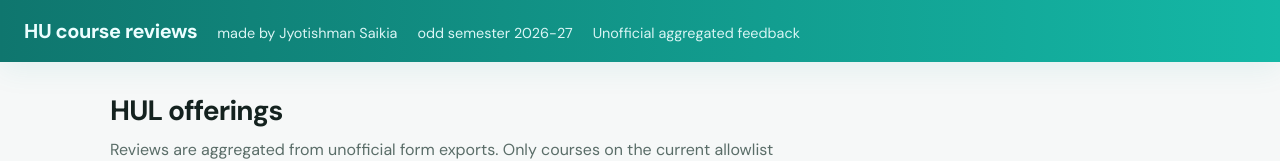
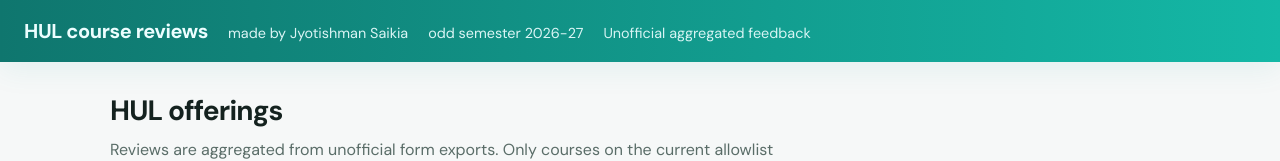
Before and after one commit to Jyotishman-Saikia2605/course-reviews, a React (Vite) app: page / in a window 1280 px wide. Shown: the top 161 px of the page. Built offline with nearby package versions, Linux system fonts and the light colour scheme.

Commit message:
Updated twice

```diff
--- a/src/App.tsx
+++ b/src/App.tsx
@@ -7,7 +7,7 @@ export default function App() {
       <div className="layout">
         <header className="topbar">
           <Link to="/" className="brand">
-            HU course reviews
+            HUL course reviews
           </Link>
           <span className="top-credit">made by Jyotishman Saikia</span>
           <span className="top-semester">odd semester 2026-27</span>
```
Also changed, not shown: vercel.json.
